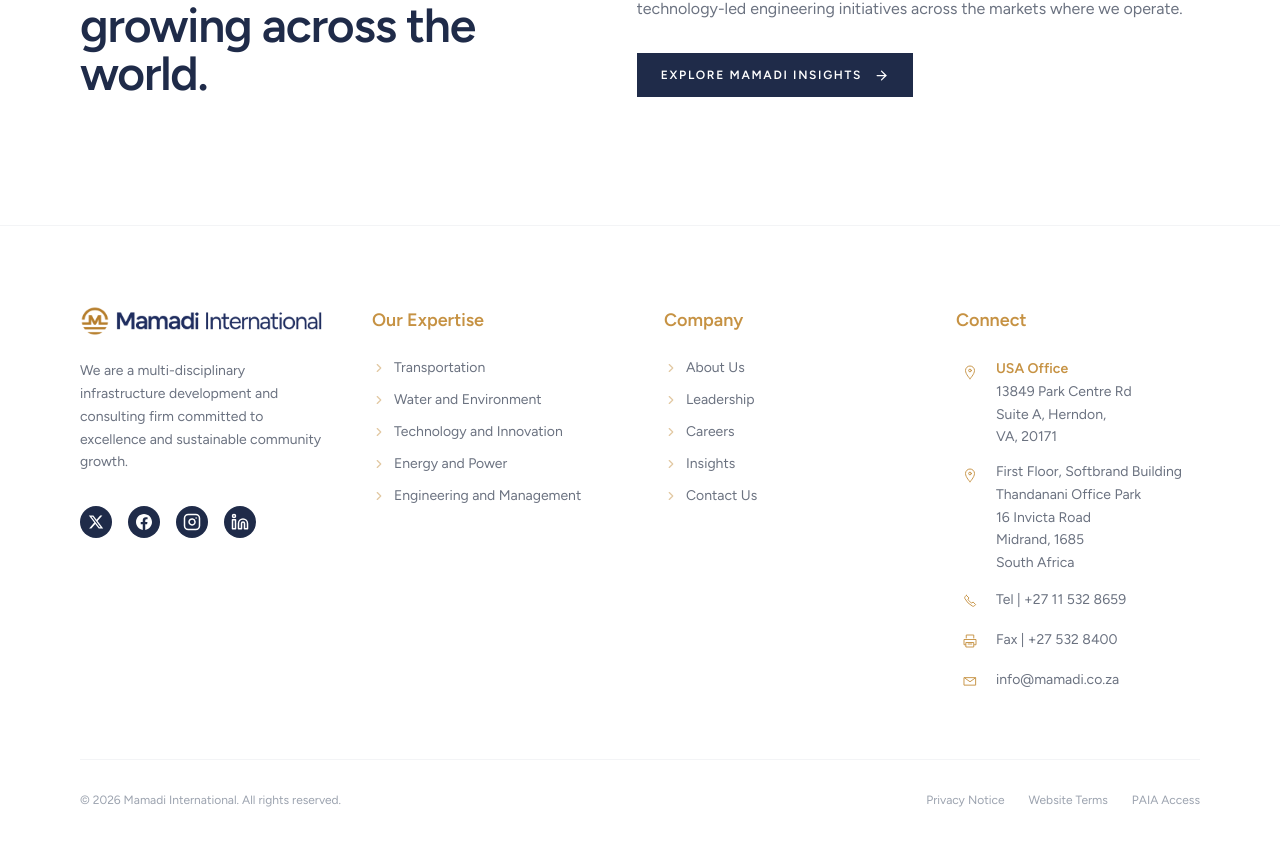
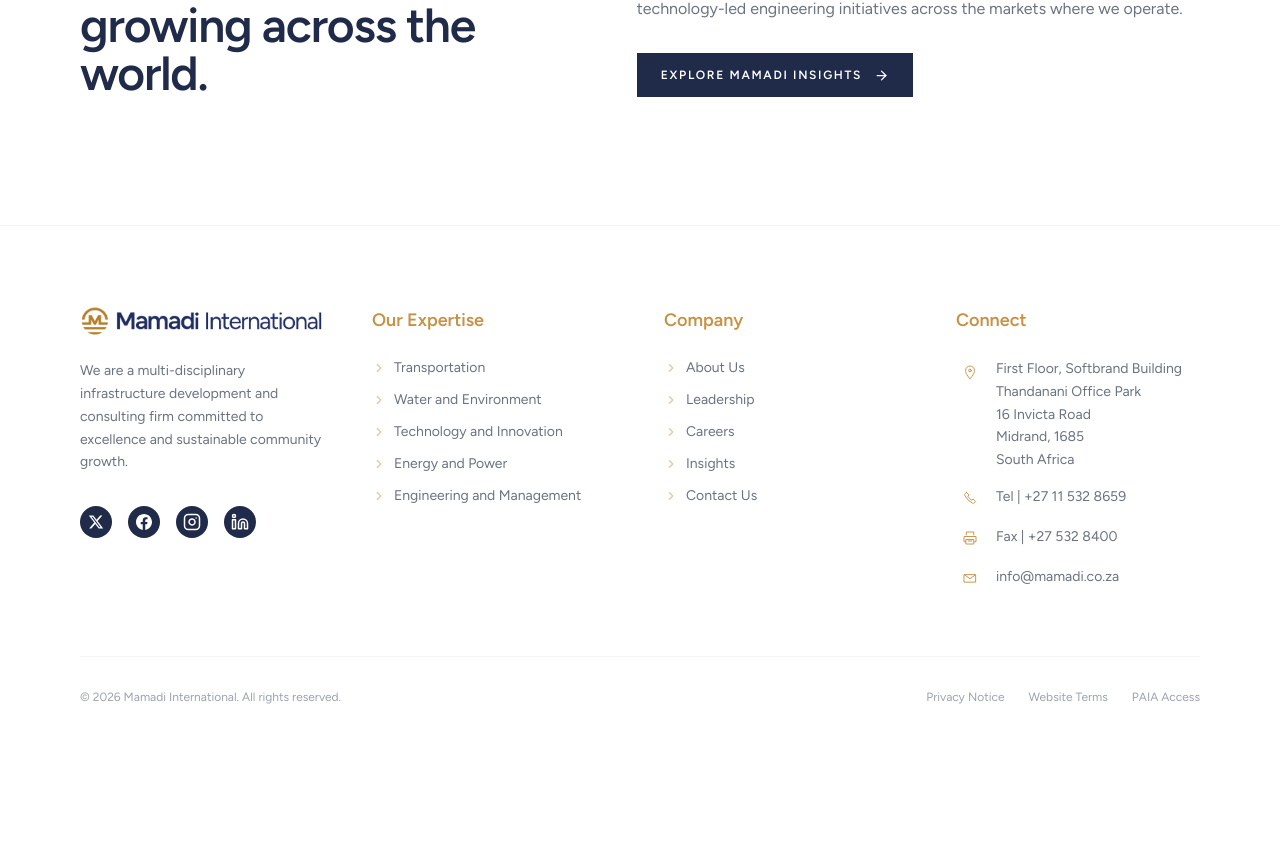
Before and after one commit to KeamoMichael/mamadi---company, a React (Vite) app: page / in a window 1280 px wide. Shown: the part 4776-5622 px from the top of the page. After the commit the page ends 5521 px from the top, so only its background shows below. Built offline with nearby package versions, Linux system fonts and the light colour scheme.

Commit message:
Move corrected USA address to global office network

```diff
--- a/components/Footer.tsx
+++ b/components/Footer.tsx
@@ -117,15 +117,6 @@
           <div>
             <h4 className="text-brand-gold font-semibold text-lg mb-6">Connect</h4>
             <div className="flex flex-col gap-3 text-sm leading-relaxed text-gray-500">
-              <div className="flex items-start gap-3">
-                <FooterContactIcon>
-                  <MinimalFooterIcon variant="location" />
-                </FooterContactIcon>
-                <div>
-                  <p className="font-semibold text-brand-gold">USA Office</p>
-                  <p>13849 Park Centre Rd<br />Suite A, Herndon,<br />VA, 20171</p>
-                </div>
-              </div>
               <a
                 href={headOfficeMapsUrl}
                 target="_blank"
--- a/data/contact.ts
+++ b/data/contact.ts
@@ -20,5 +20,5 @@
   { country: 'United Kingdom', address: '100 Bishopsgate, London EC2M 1GT, UK' },
   { country: 'Mozambique', address: 'No 76 Bairro Mahlangalene, Germano De Magalhaes, Maputo' },
   { country: 'Tanzania', address: '196 Rose Garden Road, Mikocheni, Dar Es Salaam' },
-  { country: 'USA', address: '2605 Jetstream Road, Herndon, Virginia 20171, USA' },
+  { country: 'USA', address: '13849 Park Centre Rd, Suite A, Herndon, VA, 20171' },
 ] as const;
```
